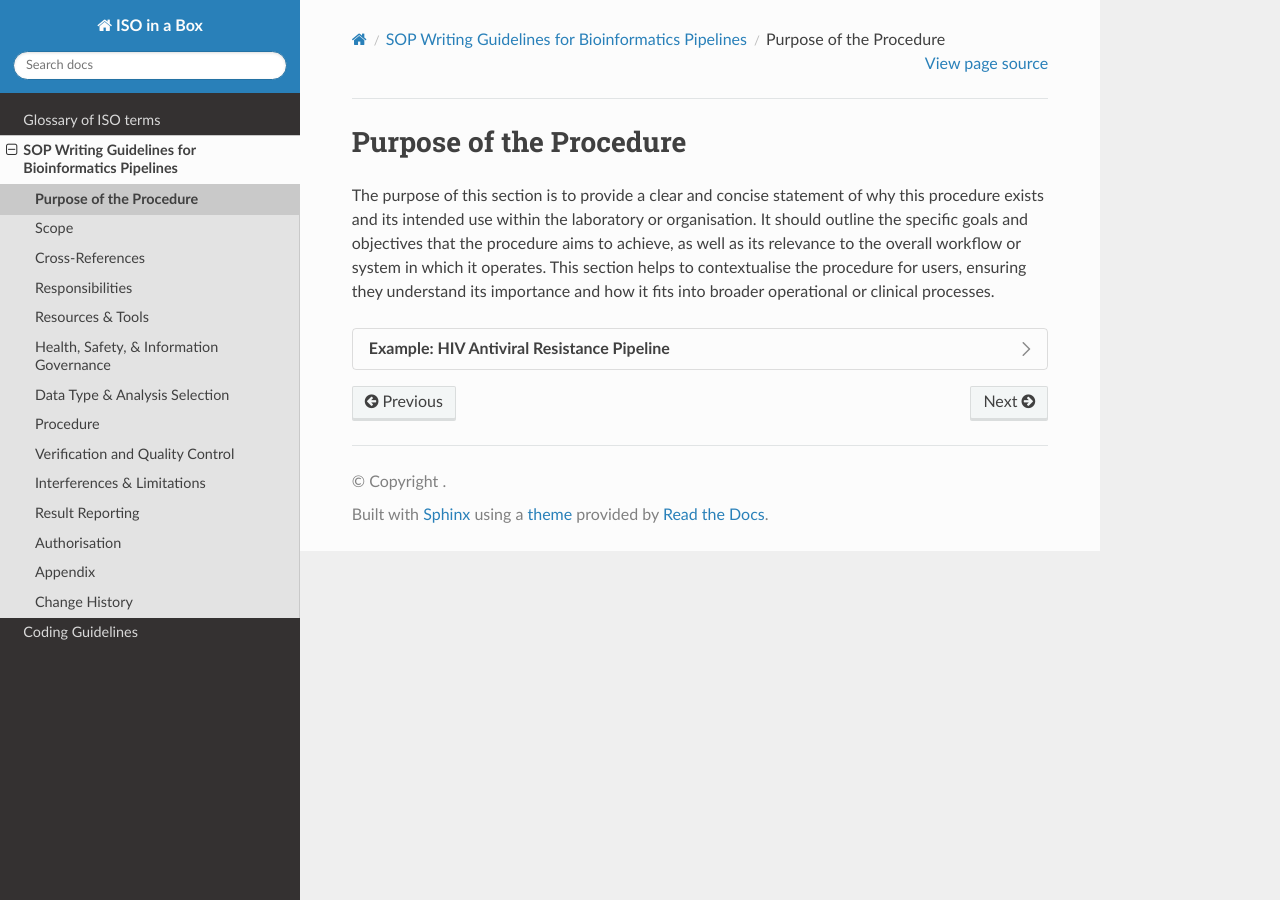
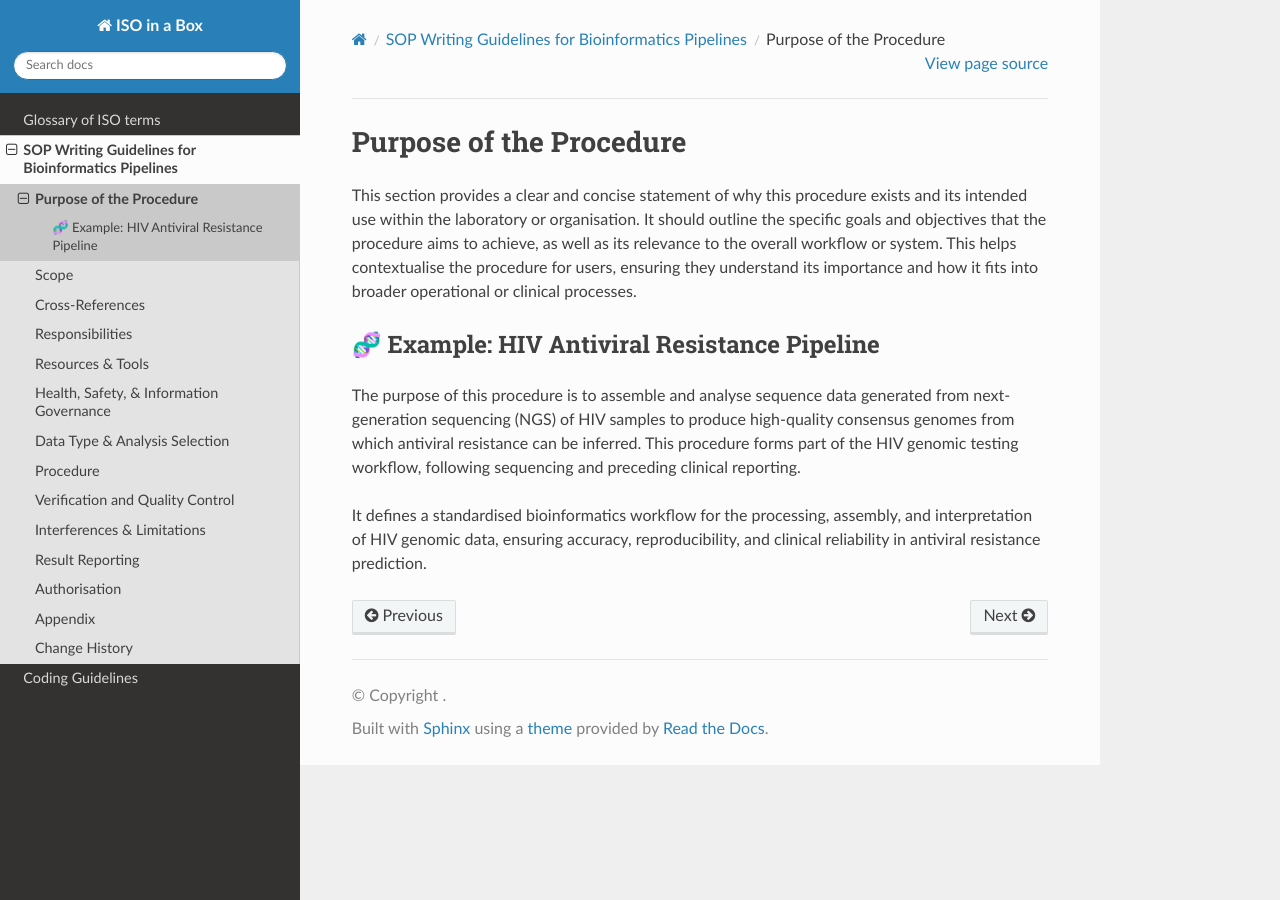
Before and after one commit to ASendellPrice/IIB-rtd, a Sphinx documentation site: the page built from docs/source/sop_guide_purpose.rst, in a window 1280 px wide. Built offline with Sphinx 7.4.7 and the Read the Docs theme 3.1.0, drawn with Linux system fonts in a browser that asks for light colours; pages that are not in the unit, such as notebooks, are missing from menus; some of the changed lines change nothing that is shown.

Commit message:
Playing with layout

```diff
--- a/docs/source/sop_guide_purpose.rst
+++ b/docs/source/sop_guide_purpose.rst
@@ -1,8 +1,11 @@
 Purpose of the Procedure
 ========================
 
-The purpose of this section is to provide a clear and concise statement of why this procedure exists and its intended use within the laboratory or organisation. It should outline the specific goals and objectives that the procedure aims to achieve, as well as its relevance to the overall workflow or system in which it operates. This section helps to contextualise the procedure for users, ensuring they understand its importance and how it fits into broader operational or clinical processes.
+This section provides a clear and concise statement of why this procedure exists and its intended use within the laboratory or organisation. It should outline the specific goals and objectives that the procedure aims to achieve, as well as its relevance to the overall workflow or system. This helps contextualise the procedure for users, ensuring they understand its importance and how it fits into broader operational or clinical processes.
 
-.. dropdown:: Example: HIV Antiviral Resistance Pipeline
+🧬 Example: HIV Antiviral Resistance Pipeline
+----------------------------------------------
 
-   The purpose of this procedure is to assemble and analyse sequence data generated from next-generation sequencing (NGS) of HIV samples to produce high-quality consensus genomes from which antiviral resistance can be inferred. This procedure forms part of the HIV genomic testing workflow, following sequencing and preceding clinical reporting, and is essential for generating reliable antiviral resistance data. It defines a standardised bioinformatics workflow for the processing, assembly, and interpretation of HIV genomic data, ensuring accuracy, reproducibility, and clinical reliability in antiviral resistance prediction.
+The purpose of this procedure is to assemble and analyse sequence data generated from next-generation sequencing (NGS) of HIV samples to produce high-quality consensus genomes from which antiviral resistance can be inferred. This procedure forms part of the HIV genomic testing workflow, following sequencing and preceding clinical reporting.
+
+It defines a standardised bioinformatics workflow for the processing, assembly, and interpretation of HIV genomic data, ensuring accuracy, reproducibility, and clinical reliability in antiviral resistance prediction.
```
